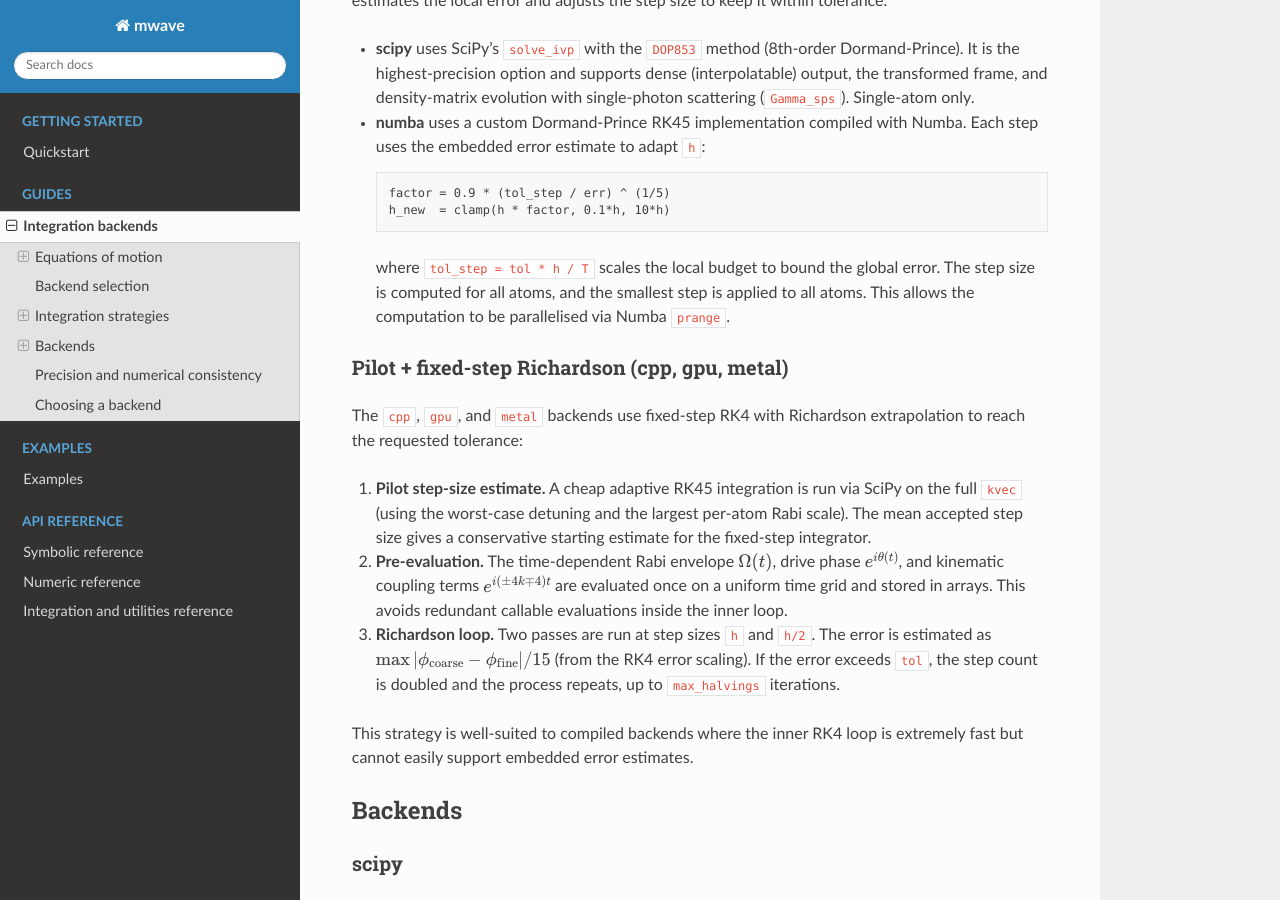
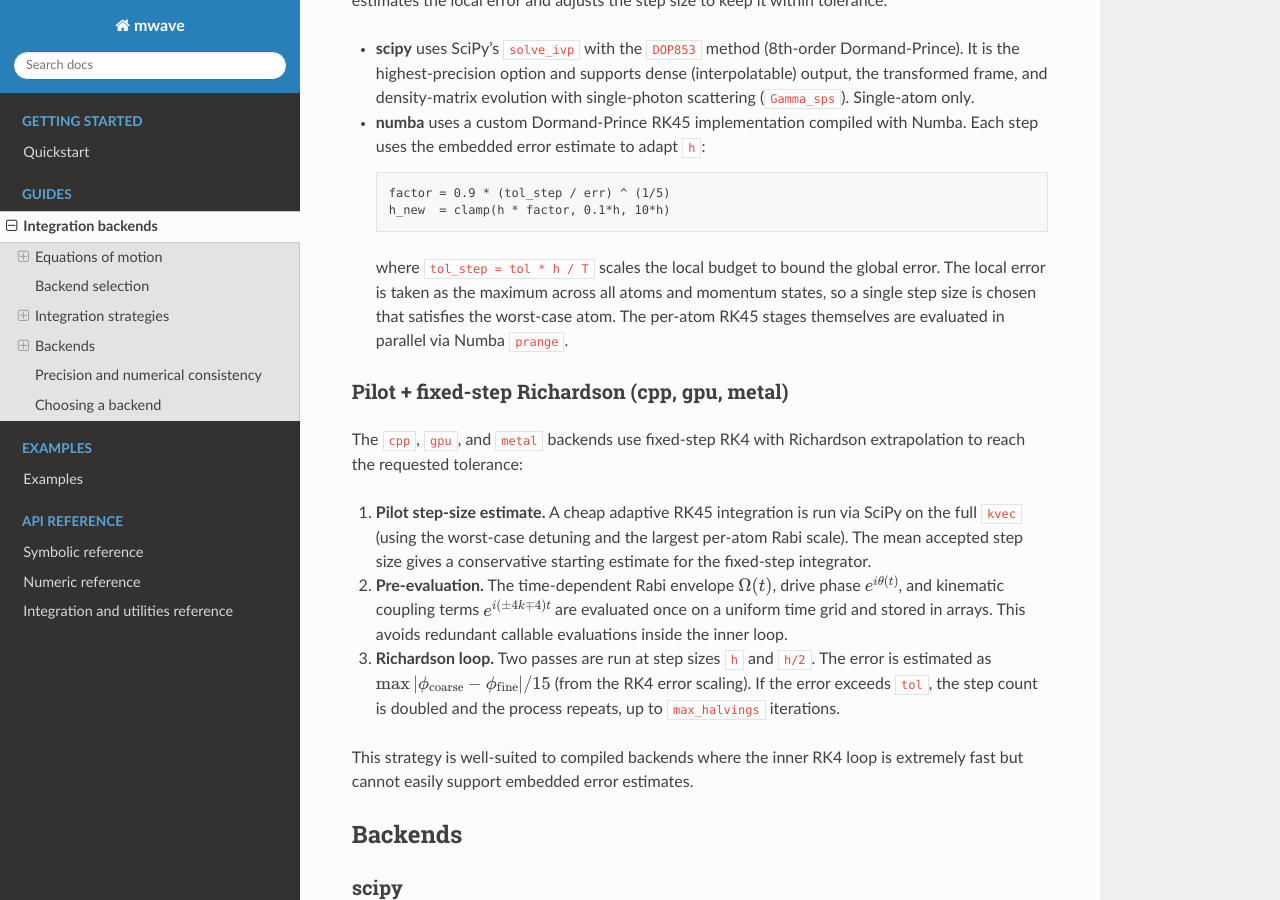
Before and after one commit to jc-roth/mwave, a Sphinx documentation site: the page built from docs/backends.rst, in a window 1280 px wide and 900 px high, scrolled down 2150 px. Built offline with Sphinx 7.4.7 and the Read the Docs theme 3.1.0, drawn with Linux system fonts in a browser that asks for light colours; pages that are not in the unit, such as notebooks, are missing from menus.

Commit message:
updated runge-kutta evaluation description

```diff
--- a/docs/backends.rst
+++ b/docs/backends.rst
@@ -79,7 +79,7 @@ The ``scipy`` and ``numba`` backends use adaptive step-size control. At each ste
      factor = 0.9 * (tol_step / err) ^ (1/5)
      h_new  = clamp(h * factor, 0.1*h, 10*h)
 
-  where ``tol_step = tol * h / T`` scales the local budget to bound the global error. The step size is computed for all atoms, and the smallest step is applied to all atoms. This allows the computation to be parallelised via Numba ``prange``.
+  where ``tol_step = tol * h / T`` scales the local budget to bound the global error. The local error is taken as the maximum across all atoms and momentum states, so a single step size is chosen that satisfies the worst-case atom. The per-atom RK45 stages themselves are evaluated in parallel via Numba ``prange``.
 
 Pilot + fixed-step Richardson (cpp, gpu, metal)
 ------------------------------------------------
```
